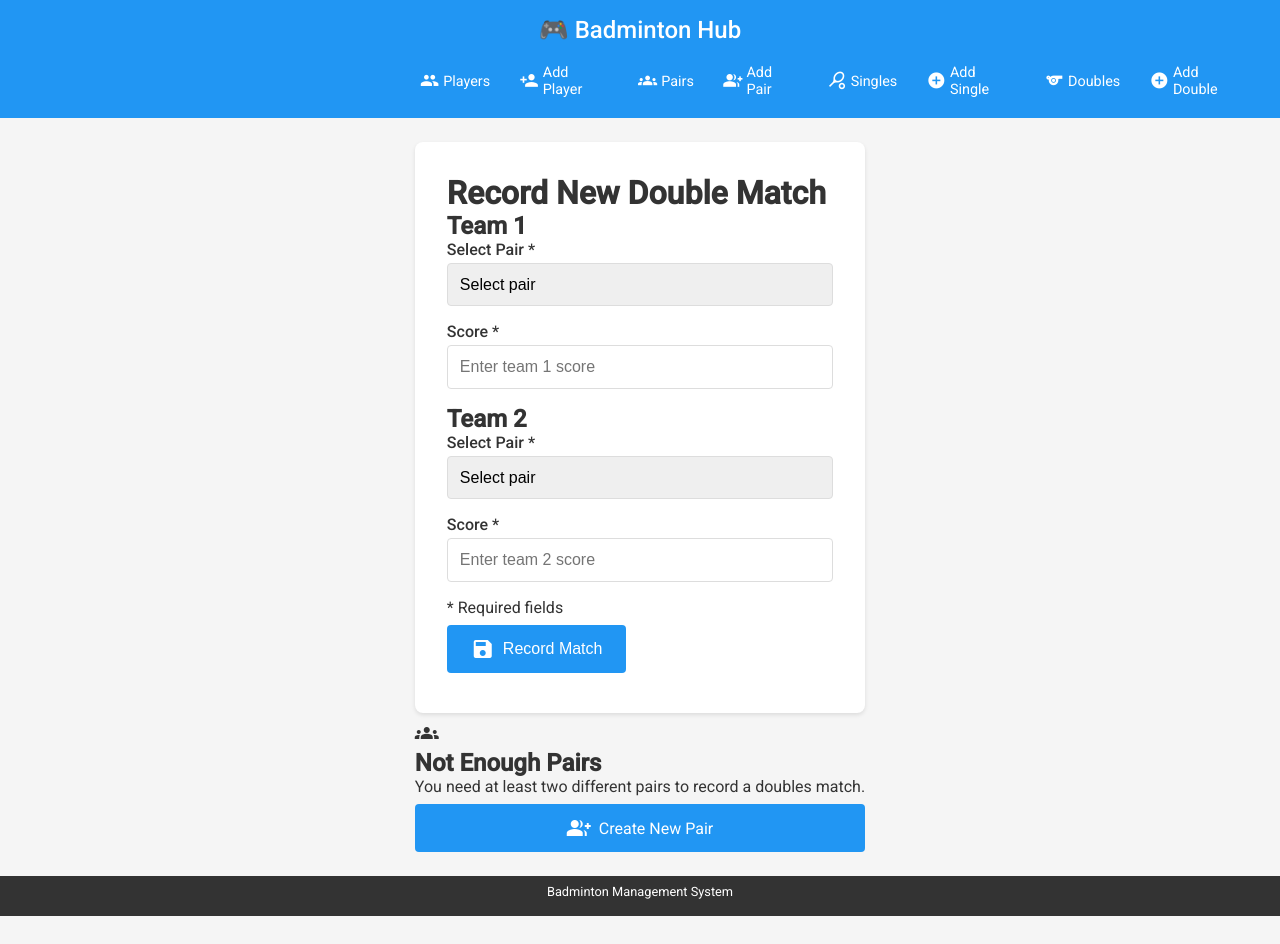
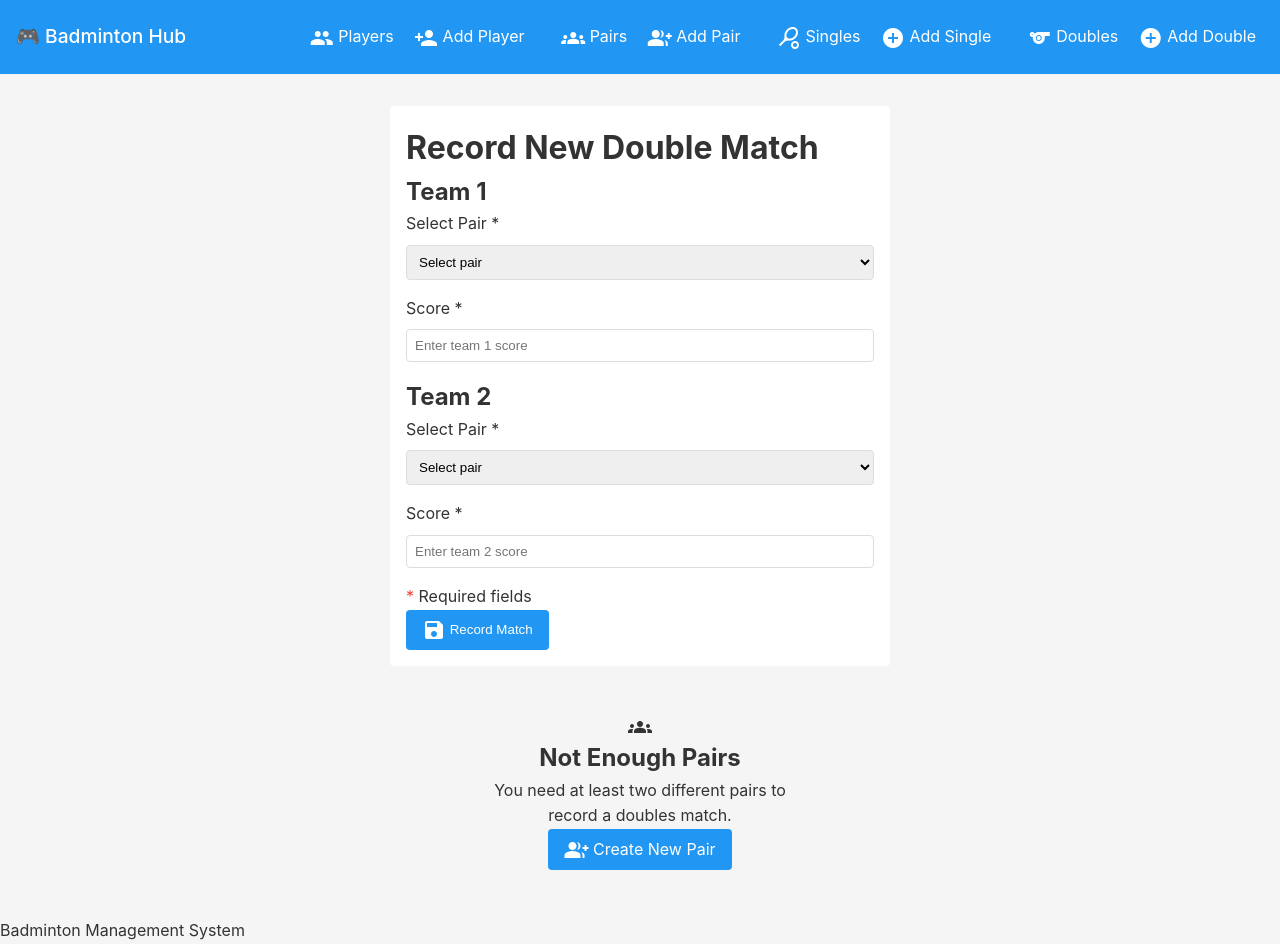
Before and after one commit to guzo-kevin/scorekeeper, a Flask app: page /add_double_match in a window 1280 px wide. Before the commit the page ends 916 px from the top, so only its background shows below. Run offline with Flask 3, Linux system fonts and the light colour scheme.

Commit message:
change layout and put in production

```diff
--- a/app.py
+++ b/app.py
@@ -278,4 +278,5 @@ def add_double_match():
     return render_template('add_double_match.html', pairs=pairs)
 
 if __name__ == '__main__':
-    app.run(debug=True)
+    # app.run(debug=True)
+    app.run(host='0.0.0.0', port=8080, debug=False)
--- a/static/style.css
+++ b/static/style.css
@@ -1,101 +1,62 @@
-/* Base Styles and Variables */
+/* Base Styles */
 :root {
-    --primary-color: #2196F3;
-    --secondary-color: #FFC107;
-    --success-color: #4CAF50;
-    --danger-color: #f44336;
-    --background-color: #f5f5f5;
-    --card-color: #ffffff;
-    --text-color: #333333;
-    --border-color: #ddd;
-    --nav-height: 60px;
-    --footer-height: 40px;
+    --primary: #2196F3;
+    --text: #333;
+    --bg: #f5f5f5;
+    --border: #ddd;
+    --danger: #f44336;
 }
 
 * {
-    box-sizing: border-box;
     margin: 0;
     padding: 0;
+    box-sizing: border-box;
 }
 
 body {
-    font-family: 'Roboto', sans-serif;
-    background-color: var(--background-color);
-    color: var(--text-color);
-    min-height: 100vh;
-    display: flex;
-    flex-direction: column;
-    font-size: 16px;
+    font-family: -apple-system, BlinkMacSystemFont, "Segoe UI", Roboto, sans-serif;
+    line-height: 1.6;
+    color: var(--text);
+    background: var(--bg);
 }
 
-/* Mobile-first Navigation */
+/* Layout */
+.container {
+    max-width: 1200px;
+    margin: 0 auto;
+    padding: 1rem;
+}
+
+/* Navigation */
 .navbar {
-    position: fixed;
-    top: 0;
-    width: 100%;
-    background-color: var(--primary-color);
-    color: white;
-    z-index: 1000;
-    padding: 0.5rem;
+    background: var(--primary);
+    padding: 1rem;
 }
 
 .nav-brand {
+    color: white;
     font-size: 1.2rem;
     font-weight: 500;
-    padding: 0.5rem;
-    text-align: center;
 }
 
 .nav-links {
-    display: flex;
-    flex-direction: column;
-    gap: 0.5rem;
-    overflow-y: auto;
-    max-height: calc(100vh - var(--nav-height));
-}
-
-.nav-group {
-    display: flex;
-    flex-wrap: wrap;
-    gap: 0.25rem;
-    padding: 0.25rem;
+    margin-top: 1rem;
 }
 
 .nav-item {
     color: white;
     text-decoration: none;
-    display: flex;
-    align-items: center;
-    gap: 0.25rem;
     padding: 0.5rem;
-    border-radius: 4px;
-    font-size: 0.9rem;
-    flex: 1;
-    min-width: 120px;
-    justify-content: center;
-    background-color: rgba(255,255,255,0.1);
-}
-
-.nav-item .material-icons {
-    font-size: 1.2rem;
-}
-
-/* Main Container */
-.container {
-    margin-top: calc(var(--nav-height) + 1rem);
-    margin-bottom: var(--footer-height);
-    padding: 0.5rem;
-    flex: 1;
+    display: inline-block;
 }
 
 /* Forms */
 .form-container {
-    background: var(--card-color);
-    border-radius: 8px;
+    background: white;
     padding: 1rem;
-    margin: 0.5rem auto;
-    max-width: 100%;
-    box-shadow: 0 2px 4px rgba(0,0,0,0.1);
+    border-radius: 4px;
+    max-width: 500px;
+    margin: 1rem auto;
 }
 
 .form-group {
@@ -104,149 +65,98 @@ body {
 
 .form-group label {
     display: block;
-    margin-bottom: 0.25rem;
-    font-weight: 500;
+    margin-bottom: 0.5rem;
 }
 
 .form-input {
     width: 100%;
-    padding: 0.75rem;
-    border: 1px solid var(--border-color);
+    padding: 0.5rem;
+    border: 1px solid var(--border);
     border-radius: 4px;
-    font-size: 1rem;
-    -webkit-appearance: none;
 }
 
 /* Tables */
-.table-container {
-    overflow-x: auto;
-    margin: 0.5rem 0;
-}
-
 table {
     width: 100%;
-    min-width: 500px;
     border-collapse: collapse;
-    background: var(--card-color);
-    font-size: 0.9rem;
+    background: white;
+    margin: 1rem 0;
 }
 
 th, td {
     padding: 0.75rem;
     text-align: left;
-    border-bottom: 1px solid var(--border-color);
+    border-bottom: 1px solid var(--border);
 }
 
 /* Buttons */
 .btn-submit, .btn-add {
-    width: 100%;
-    padding: 0.75rem;
-    background: var(--primary-color);
+    background: var(--primary);
     color: white;
+    padding: 0.5rem 1rem;
     border: none;
     border-radius: 4px;
-    font-size: 1rem;
     cursor: pointer;
-    display: flex;
-    align-items: center;
-    justify-content: center;
-    gap: 0.5rem;
     text-decoration: none;
-    margin: 0.5rem 0;
-}
-
-/* Cards */
-.card-grid {
-    display: grid;
-    grid-template-columns: 1fr;
-    gap: 0.5rem;
-    padding: 0.5rem;
-}
-
-.player-card, .pair-card {
-    background: var(--card-color);
-    border-radius: 8px;
-    padding: 1rem;
-    box-shadow: 0 2px 4px rgba(0,0,0,0.1);
+    display: inline-block;
 }
 
 /* Alerts */
 .alert {
     padding: 0.75rem;
-    margin: 0.5rem 0;
+    margin: 1rem 0;
+    color: var(--danger);
+    background: #fee;
     border-radius: 4px;
-    background: #ffebee;
-    color: var(--danger-color);
-    font-size: 0.9rem;
 }
 
-/* Footer */
-.footer {
-    background: #333;
-    color: white;
+/* Empty States */
+.empty-state {
     text-align: center;
-    padding: 0.5rem;
-    font-size: 0.8rem;
-    position: fixed;
-    bottom: 0;
-    width: 100%;
-    height: var(--footer-height);
+    padding: 2rem;
 }
 
-/* Desktop Styles */
+.empty-state-content {
+    max-width: 300px;
+    margin: 0 auto;
+}
+
+/* Header */
+.header {
+    display: flex;
+    justify-content: space-between;
+    align-items: center;
+    margin: 1rem 0;
+}
+
+/* Responsive */
 @media (min-width: 768px) {
     .navbar {
-        padding: 0.5rem 2rem;
-        position: relative;
-    }
-
-    .nav-brand {
-        font-size: 1.5rem;
+        display: flex;
+        align-items: center;
+        justify-content: space-between;
     }
 
     .nav-links {
-        flex-direction: row;
-        justify-content: flex-end;
+        margin-top: 0;
     }
 
     .nav-group {
-        gap: 0.5rem;
+        display: inline-block;
+        margin-left: 1rem;
     }
 
-    .nav-item {
-        min-width: auto;
-        background: none;
-    }
-
-    .container {
-        max-width: 1200px;
-        margin: 1rem auto;
-        padding: 0 2rem;
-    }
-
-    .form-container {
-        max-width: 500px;
-        padding: 2rem;
-    }
-
-    .card-grid {
-        grid-template-columns: repeat(auto-fill, minmax(300px, 1fr));
-        gap: 1rem;
-    }
-
-    .btn-submit, .btn-add {
-        width: auto;
-        padding: 0.75rem 1.5rem;
-    }
-
-    .footer {
-        position: relative;
+    .table-container {
+        overflow-x: auto;
     }
 }
 
-/* Large Desktop Styles */
-@media (min-width: 1200px) {
-    .container {
-        max-width: 1400px;
-    }
+/* Utilities */
+.material-icons {
+    vertical-align: middle;
+    font-size: 1.1em;
 }
+
+.required {
+    color: var(--danger);
+}
```
